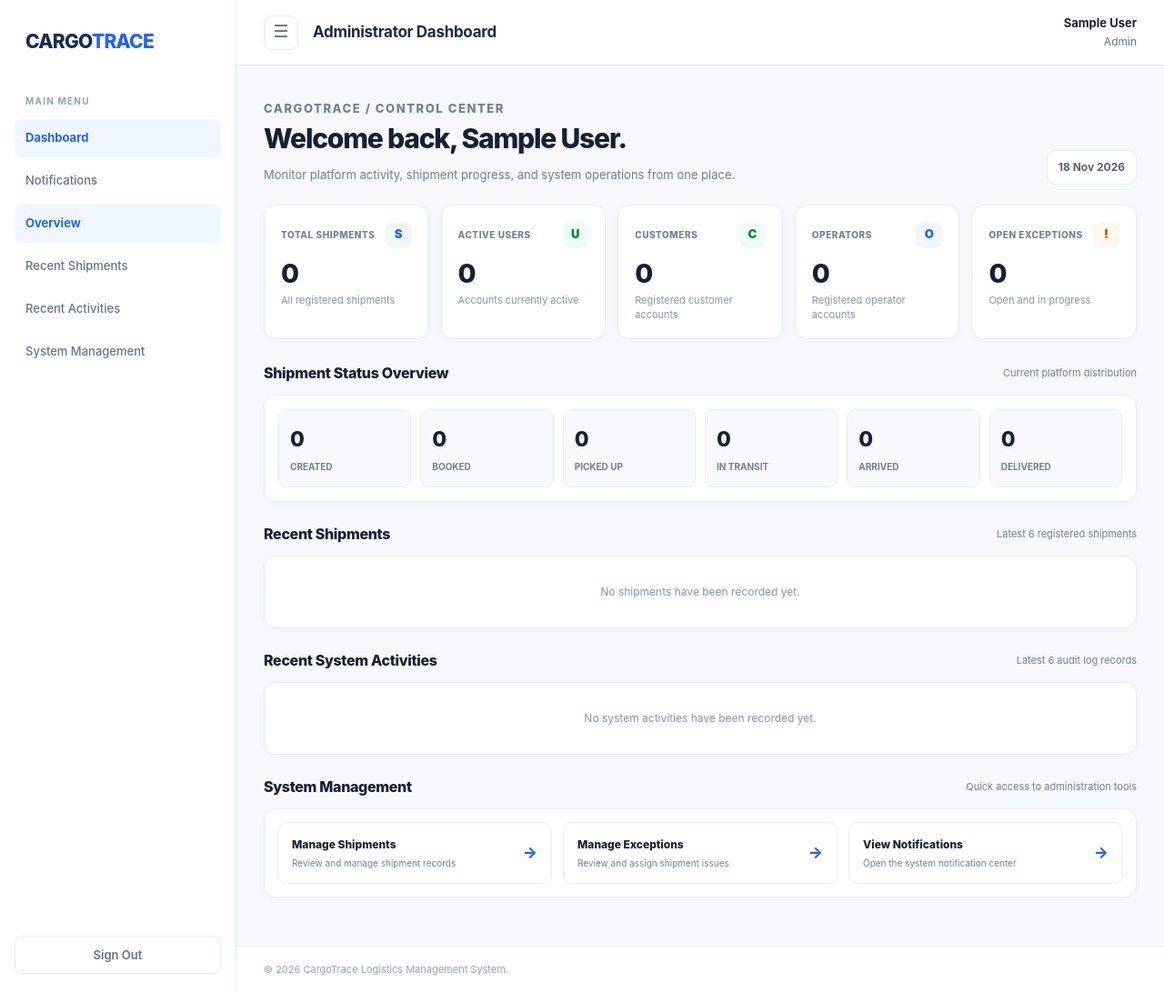
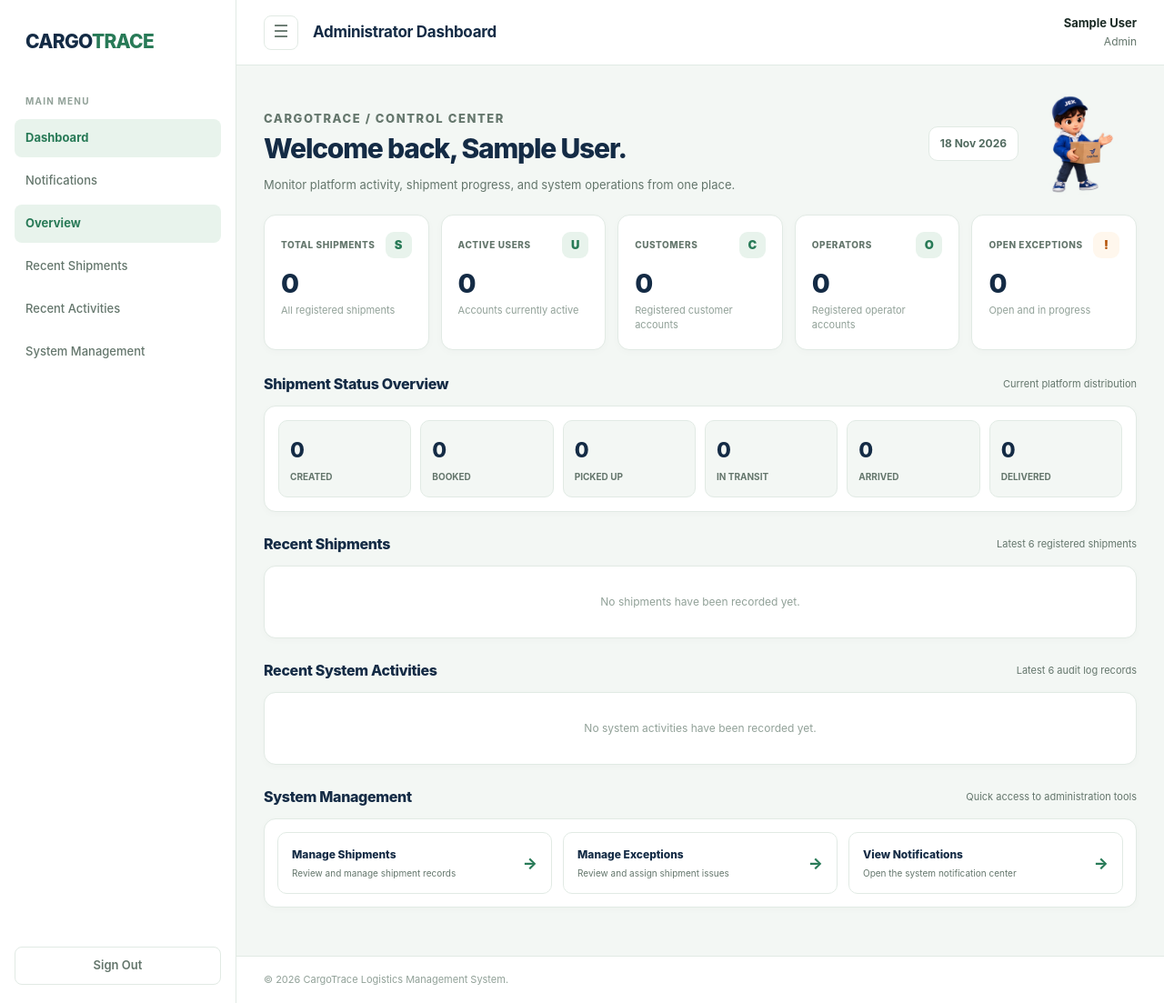
Before and after one commit to zackyrsaragihunimal-oss/CargoTrace, a Laravel app: page /dashboard in a window 1280 px wide. Shown: the whole page at 91% size. Run offline with Laravel 12, Linux system fonts and the light colour scheme; the visitor is signed in with stand-in values (Sample User, id 1); data that the repository does not hold is empty; style sheets or scripts are compiled from the project's sources.

Commit message:
style: apply navy emerald theme to admin dashboard

```diff
--- a/resources/css/app.css
+++ b/resources/css/app.css
@@ -16,25 +16,25 @@
 :root {
     color-scheme: light;
 
-    --ct-primary: #2563eb;
-    --ct-primary-dark: #1d4ed8;
-    --ct-primary-soft: #eff6ff;
+    --ct-primary: #287A57;
+    --ct-primary-dark: #1D6245;
+    --ct-primary-soft: #E8F3EC;
 
-    --ct-navy: #172b4d;
-    --ct-teal: #0f9f95;
+    --ct-navy: #142B45;
+    --ct-teal: #4D9478;
 
-    --ct-bg: #f6f8fb;
-    --ct-surface: #ffffff;
-    --ct-surface-soft: #f8fafc;
+    --ct-bg: #F3F7F4;
+    --ct-surface: #FFFFFF;
+    --ct-surface-soft: #F7FAF8;
 
-    --ct-text: #172033;
-    --ct-text-muted: #64748b;
-    --ct-text-light: #94a3b8;
+    --ct-text: #1B2B25;
+    --ct-text-muted: #64766C;
+    --ct-text-light: #91A198;
 
-    --ct-border: #e5eaf1;
-    --ct-border-strong: #d7dee8;
+    --ct-border: #E1EAE4;
+    --ct-border-strong: #CBD9D0;
 
-    --ct-success: #15803d;
+    --ct-success: #287A57;
     --ct-warning: #d97706;
     --ct-danger: #dc2626;
 
--- a/resources/views/dashboards/admin.blade.php
+++ b/resources/views/dashboards/admin.blade.php
@@ -13,13 +13,13 @@
 @section('content')
 <style>
     .ct-admin-dashboard {
-        --admin-ink: #172033;
-        --admin-muted: #718096;
-        --admin-border: #e7ebf2;
-        --admin-surface: #ffffff;
-        --admin-bg: #f7f9fc;
-        --admin-blue: #2563eb;
-        --admin-green: #15803d;
+        --admin-ink: #142B45;
+        --admin-muted: #64766C;
+        --admin-border: #E1EAE4;
+        --admin-surface: #FFFFFF;
+        --admin-bg: #F3F7F4;
+        --admin-blue: #287A57;
+        --admin-green: #287A57;
         --admin-amber: #b45309;
         --admin-red: #b91c1c;
         color: var(--admin-ink);
@@ -36,6 +36,28 @@
         align-items: flex-end;
         gap: 16px;
         margin-bottom: 22px;
+    }
+
+    .ct-admin-heading-copy {
+        flex: 1;
+        min-width: 0;
+    }
+
+    .ct-admin-heading-side {
+        display: flex;
+        align-items: center;
+        justify-content: flex-end;
+        gap: 18px;
+        flex-shrink: 0;
+    }
+
+    .ct-admin-mascot {
+        display: block;
+        width: 112px;
+        height: 112px;
+        object-fit: contain;
+        object-position: center bottom;
+        background: transparent;
     }
 
     .ct-admin-eyebrow {
@@ -68,7 +90,7 @@
         border: 1px solid var(--admin-border);
         border-radius: 10px;
         background: var(--admin-surface);
-        color: #526176;
+        color: #526B60;
         font-size: 12px;
         font-weight: 700;
     }
@@ -113,7 +135,7 @@
         justify-content: center;
         flex-shrink: 0;
         border-radius: 9px;
-        background: #eff6ff;
+        background: #E8F3EC;
         color: var(--admin-blue);
         font-size: 13px;
         font-weight: 900;
@@ -121,7 +143,7 @@
 
     .ct-admin-stat:nth-child(2) .ct-admin-stat-mark,
     .ct-admin-stat:nth-child(3) .ct-admin-stat-mark {
-        background: #ecfdf5;
+        background: #E8F3EC;
         color: var(--admin-green);
     }
 
@@ -142,7 +164,7 @@
 
     .ct-admin-stat-note {
         margin-top: 8px;
-        color: #8994a5;
+        color: #91A198;
         font-size: 11px;
         line-height: 1.45;
     }
@@ -287,7 +309,7 @@
 
     .ct-admin-empty {
         padding: 30px 18px;
-        color: #8994a5;
+        color: #91A198;
         font-size: 12px;
         text-align: center;
     }
@@ -394,12 +426,20 @@
 
 <div class="ct-admin-dashboard">
     <section class="ct-admin-heading" id="overview">
-        <div>
+        <div class="ct-admin-heading-copy">
             <p class="ct-admin-eyebrow">CargoTrace / Control Center</p>
             <h1>Welcome back, {{ $user->name }}.</h1>
             <p>Monitor platform activity, shipment progress, and system operations from one place.</p>
         </div>
-        <div class="ct-admin-date">{{ now()->format('d M Y') }}</div>
+
+        <div class="ct-admin-heading-side">
+            <div class="ct-admin-date">{{ now()->format('d M Y') }}</div>
+            <img
+                src="{{ asset('images/CargoTrace_JEK_Mascot_Pack/04_Dashboard_Roles/jek-admin.png') }}"
+                alt="JEK - CargoTrace Administrator Mascot"
+                class="ct-admin-mascot"
+            >
+        </div>
     </section>
 
     <section class="ct-admin-stats" aria-label="Platform statistics">
```
Also changed, not shown: other parts of resources/views/dashboards/admin.blade.php (+21 -11 lines).
